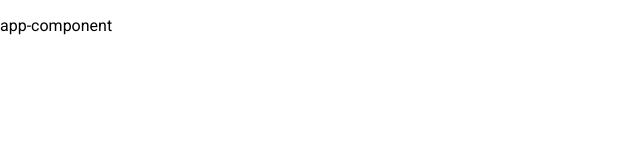
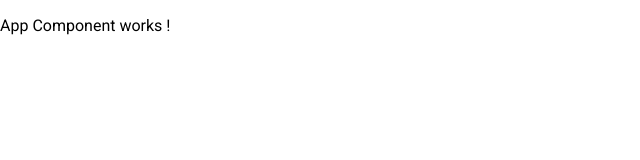
Before and after one commit to liliwanadoo/prestHome, an Angular app: page / in a window 1280 px wide. Shown: the top 160 px of the page, without its empty margins (0-640 px from the left). Built offline with nearby package versions, Linux system fonts and the light colour scheme.

Commit message:
Init commit 2

```diff
--- a/src/app/app-routing.module.ts
+++ b/src/app/app-routing.module.ts
@@ -3,9 +3,7 @@ import { Routes, RouterModule } from '@angular/router';
 import { AccueilComponent } from './pages/accueil/accueil.component';
 
 
-const routes: Routes = [
-  { path: '', component: AccueilComponent}
-];
+const routes: Routes = [];
 
 @NgModule({
   imports: [RouterModule.forRoot(routes)],
--- a/src/app/app.component.html
+++ b/src/app/app.component.html
@@ -1,2 +1 @@
-
-<p>app-component</p>
+<p>App Component works !</p>
--- a/src/app/pages/accueil/accueil.component.html
+++ b/src/app/pages/accueil/accueil.component.html
@@ -9,6 +9,7 @@
     <title>Accueil</title>
   </head>
   <body>
+  <!-- scripts for Bootstrap -->
     <script src="https://code.jquery.com/jquery-3.3.1.slim.min.js" integrity="sha384-q8i/X+965DzO0rT7abK41JStQIAqVgRVzpbzo5smXKp4YfRvH+8abtTE1Pi6jizo" crossorigin="anonymous"></script>
     <script src="https://cdnjs.cloudflare.com/ajax/libs/popper.js/1.14.7/umd/popper.min.js" integrity="sha384-UO2eT0CpHqdSJQ6hJty5KVphtPhzWj9WO1clHTMGa3JDZwrnQq4sF86dIHNDz0W1" crossorigin="anonymous"></script>
     <script src="https://stackpath.bootstrapcdn.com/bootstrap/4.3.1/js/bootstrap.min.js" integrity="sha384-JjSmVgyd0p3pXB1rRibZUAYoIIy6OrQ6VrjIEaFf/nJGzIxFDsf4x0xIM+B07jRM" crossorigin="anonymous"></script>
```
